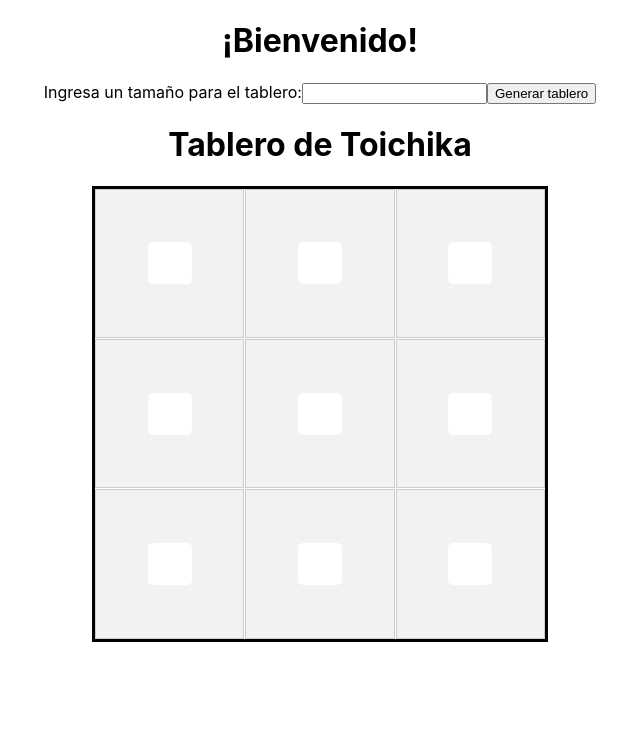
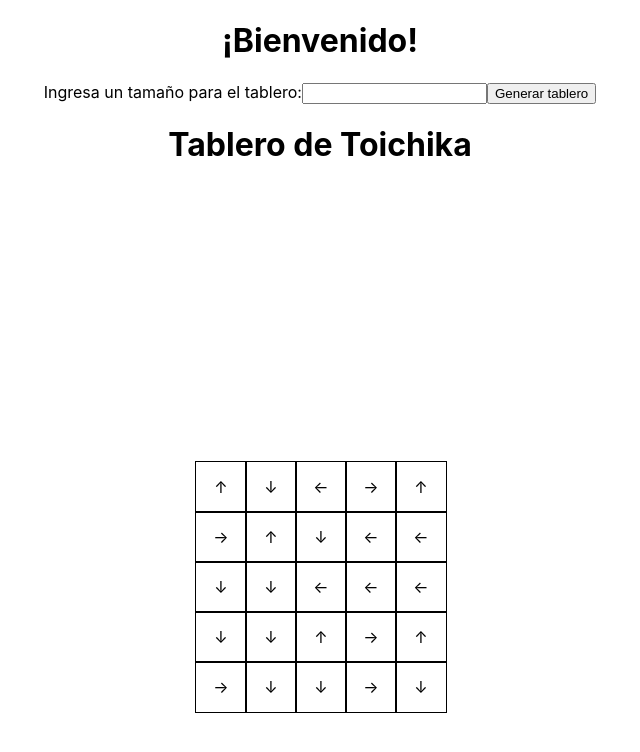
Before and after one commit to alonyanez/tfg-toichika, a React (Create React App) app: page / in a window 1280 px wide. Shown: the top 752 px of the page, without its empty margins (320-960 px from the left). Built offline with nearby package versions, Linux system fonts and the light colour scheme.

Commit message:
se modifica el tablero, ahora va con flechas y se generan aleatoriamente

```diff
--- a/src/App.js
+++ b/src/App.js
@@ -4,21 +4,21 @@ import PedirValor from './components/pedirValor';
 import React, { useState } from 'react';
 
 function App() {
-  const [tamaño, setTamaño] = useState(3);
+  const [size, setSize] = useState(5);
 
-  const actualizarTamaño = (nuevoTamaño) => {
-    setTamaño(parseInt(nuevoTamaño, 10));
+  const actualizarSize = (nuevoSize) => {
+    setSize(parseInt(nuevoSize, 10));
   }
 
   return (
     <div >
       <div style={{ textAlign: 'center'}}>
         <h1>¡Bienvenido!</h1>
-        <PedirValor onActualizar={actualizarTamaño}/>
+        <PedirValor onActualizar={actualizarSize}/>
       </div>
 
       <h1  style={{ textAlign: 'center'}}>Tablero de Toichika</h1>
-      <Tablero tamaño={tamaño}/>
+      <Tablero size={size}/>
    </div>
   );
 }
--- a/src/components/Tablero/Tablero.js
+++ b/src/components/Tablero/Tablero.js
@@ -1,6 +1,8 @@
-import React, { useEffect, useState } from 'react';
+import React, { useState, useEffect, useCallback } from 'react';
 import './Tablero.css';
 
+/*
+//Funcion para crear la matriz
 function crearTablero(n){
     const matriz = [];
     for(let i = 0; i<n; i++){
@@ -12,17 +14,120 @@ function crearTablero(n){
     }
     return matriz;
 }
+*/
+
+//Funcion para inicializar y crear el tablero
+;
+
+function Tablero({ size }) {
+    const [tablero, setTablero] = useState([]);
+
+    const generarFlechasEnArea = useCallback((tablero, startX, startY, areaSize, flechas) => {
+      const indice = getRandomNumber(0, flechas.length - 1);
+      const flechaActual = flechas[indice];
+
+      const posX = getRandomNumber(startX, startX + areaSize - 1);
+      const posY = getRandomNumber(startY, startY + areaSize - 1);
+
+      tablero[posX][posY] = flechaActual;
+    }, []);
+
+    const esAreaVacia = useCallback((tablero, startX, startY, areaSize) => {
+      for (let i = startX; i < startX + areaSize; i++) {
+        for (let j = startY; j < startY + areaSize; j++) {
+          if (tablero[i][j] !== 'VACIO') {
+            return false;
+          }
+        }
+      }
+      return true;
+    }, []);
+
+    const hayAreaVacia = useCallback((tablero) => {
+      for (let i = 0; i < tablero.length; i++) {
+        for (let j = 0; j < tablero[i].length; j++) {
+          if (tablero[i][j] === 'VACIO') {
+            return true;
+          }
+        }
+      }
+      return false;
+    }, []);
+
+    const crearAreas = useCallback((tablero) => {
+      const flechas = ['↑', '↓', '←', '→'];
+      const tableroSize = tablero.length;
+      let intento = 0;
+      const maxIntento = 1000; // Limitar el número de intentos
+
+      while (hayAreaVacia(tablero) && intento < maxIntento) {
+        const areaSize = getRandomNumber(1, Math.floor(tableroSize / 2));
+        const startX = getRandomNumber(0, tableroSize - areaSize);
+        const startY = getRandomNumber(0, tableroSize - areaSize);
+
+        if (esAreaVacia(tablero, startX, startY, areaSize)) {
+          generarFlechasEnArea(tablero, startX, startY, areaSize, flechas);
+        }
+
+        intento++;
+      }
+
+      if (intento === maxIntento) {
+        console.warn('Se alcanzó el número máximo de intentos al poblar el tablero.');
+      }
+    }, [hayAreaVacia, esAreaVacia, generarFlechasEnArea]);
+
+    const crearTablero = useCallback((size) => {
+      const tablero = Array.from({ length: size },
+        () => Array.from({ length: size }, () => 'VACIO'));
+      crearAreas(tablero);
+      return tablero;
+    }, [crearAreas]);
+
+    useEffect(() => {
+      const tableroInicial = crearTablero(size);
+      setTablero(tableroInicial);
+    }, [size, crearTablero]);
+
+    function getRandomNumber(min, max) {
+      return Math.floor(Math.random() * (max - min + 1)) + min;
+    }
+
+    return (
+      <div>
+        <div style={{ display: 'flex', justifyContent: 'center', alignItems: 'center', height: '100vh' }}>
+        <div style={{
+          display: 'grid',
+          gridTemplateColumns: `repeat(${size}, 50px)`,
+          gridTemplateRows: `repeat(${size}, 50px)`
+        }}>
+          {tablero.map((row, rowIndex) =>
+            row.map((cell, cellIndex) =>
+              <div
+                key={`${rowIndex}-${cellIndex}`}
+                style={{
+                  width: '50px',
+                  height: '50px',
+                  border: '1px solid black',
+                  display: 'flex',
+                  justifyContent: 'center',
+                  alignItems: 'center'
+                }}
+              >
+                {cell !== 'VACIO' && cell !== 'OCUPADO' ? cell : ''}
+              </div>
+            ))
+          }
+            </div>
+        </div>
+      </div>
+    );
+  }
 
 
+export default Tablero;
 
-function Tablero({tamaño}) {
-    const tableroInicial = crearTablero(tamaño);
-    const [tablero, setTablero] = useState(tableroInicial);
-
-    useEffect(() => {
-        setTablero(crearTablero(tamaño));
-    }, [tamaño]);
-
+/*
     const manejarCambio = (filaIndex, colIndex, valor) => {
         const nuevoValor = parseInt(valor, 10);
 
@@ -40,7 +145,8 @@ function Tablero({tamaño}) {
 
         setTablero(nuevoTablero);
     };
-
+    */
+    /*
     return (
         <div
             className="tablero"
@@ -70,5 +176,4 @@ function Tablero({tamaño}) {
             ))}
         </div>
     );
-}
-export default Tablero;
+    */
```
